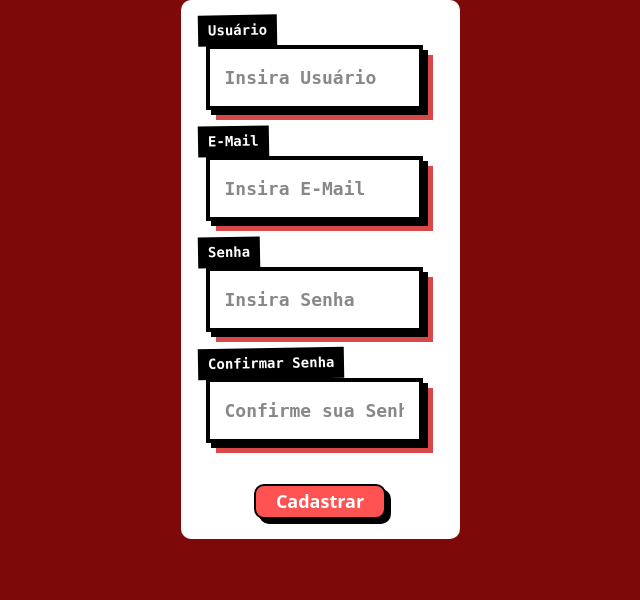
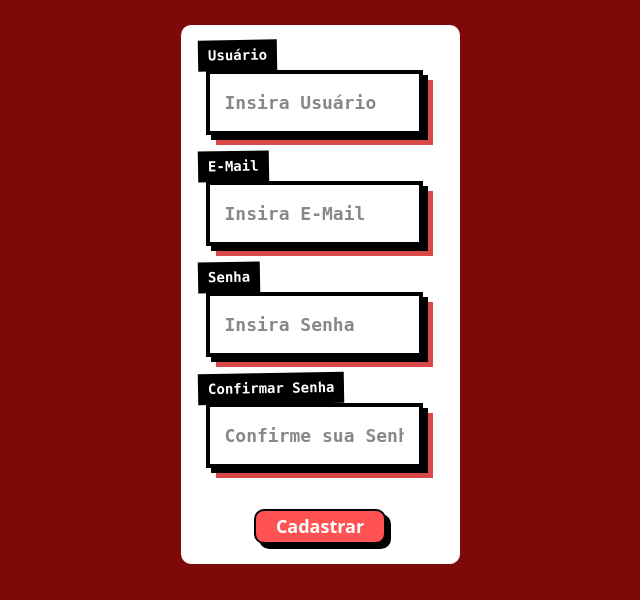
Before and after one commit to dbernardos/KATOOH, a PHP site: page /telaCadastro.php in a window 1280 px wide. Shown: the part 200-800 px from the top of the page, without its empty margins (320-960 px from the left). Run offline with PHP 8.4, Linux system fonts and the light colour scheme.

Commit message:
Update telaCadastro.php

```diff
--- a/src/view/telaCadastro.php
+++ b/src/view/telaCadastro.php
@@ -20,6 +20,10 @@
         }
         body {
             background-color: #7e0909;
+
+        }
+        .container{
+            padding-top: 25px;
         }
         .col{
             text-align: center;
```
Lines whose indentation alone changed are shown as unchanged.
